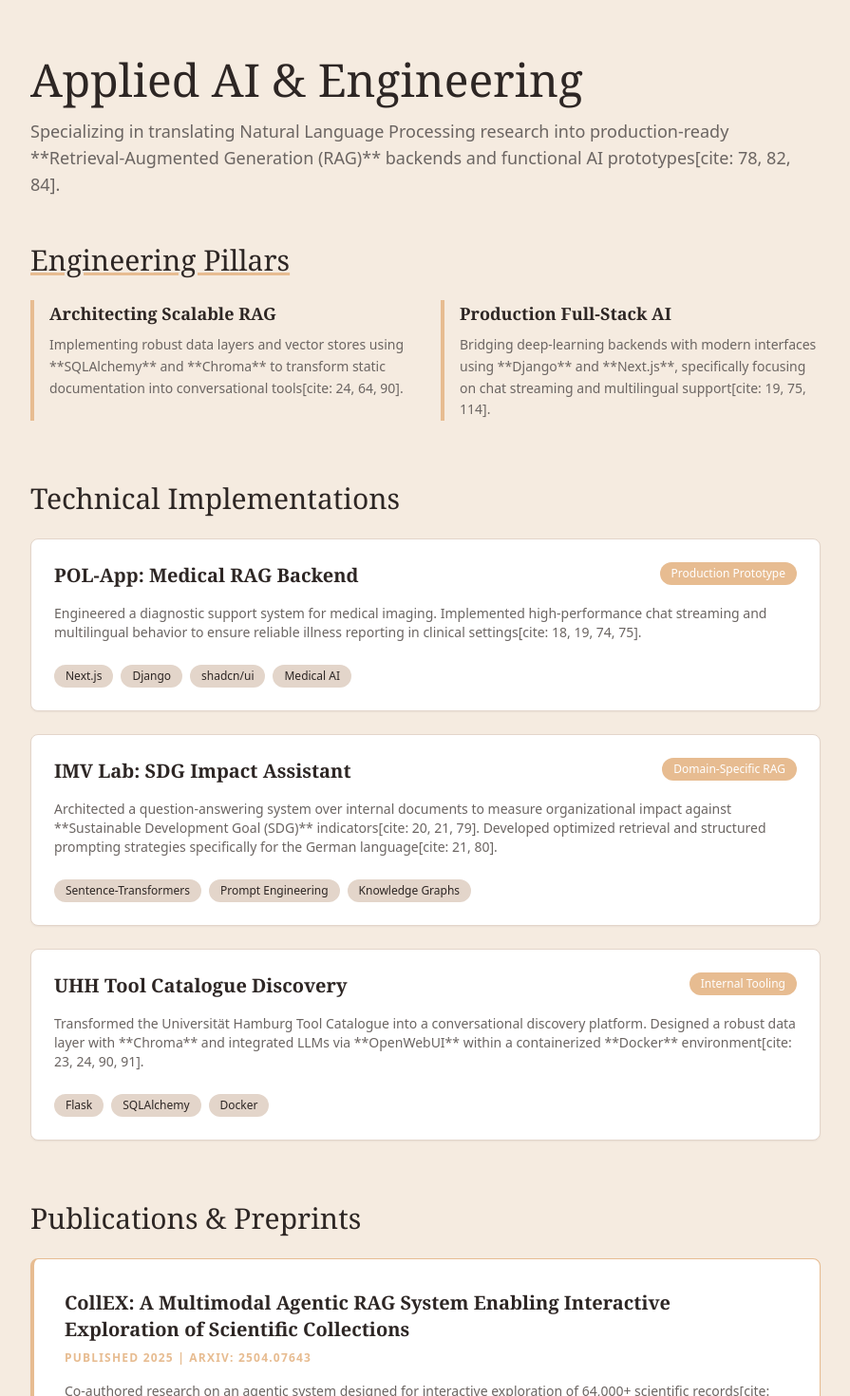
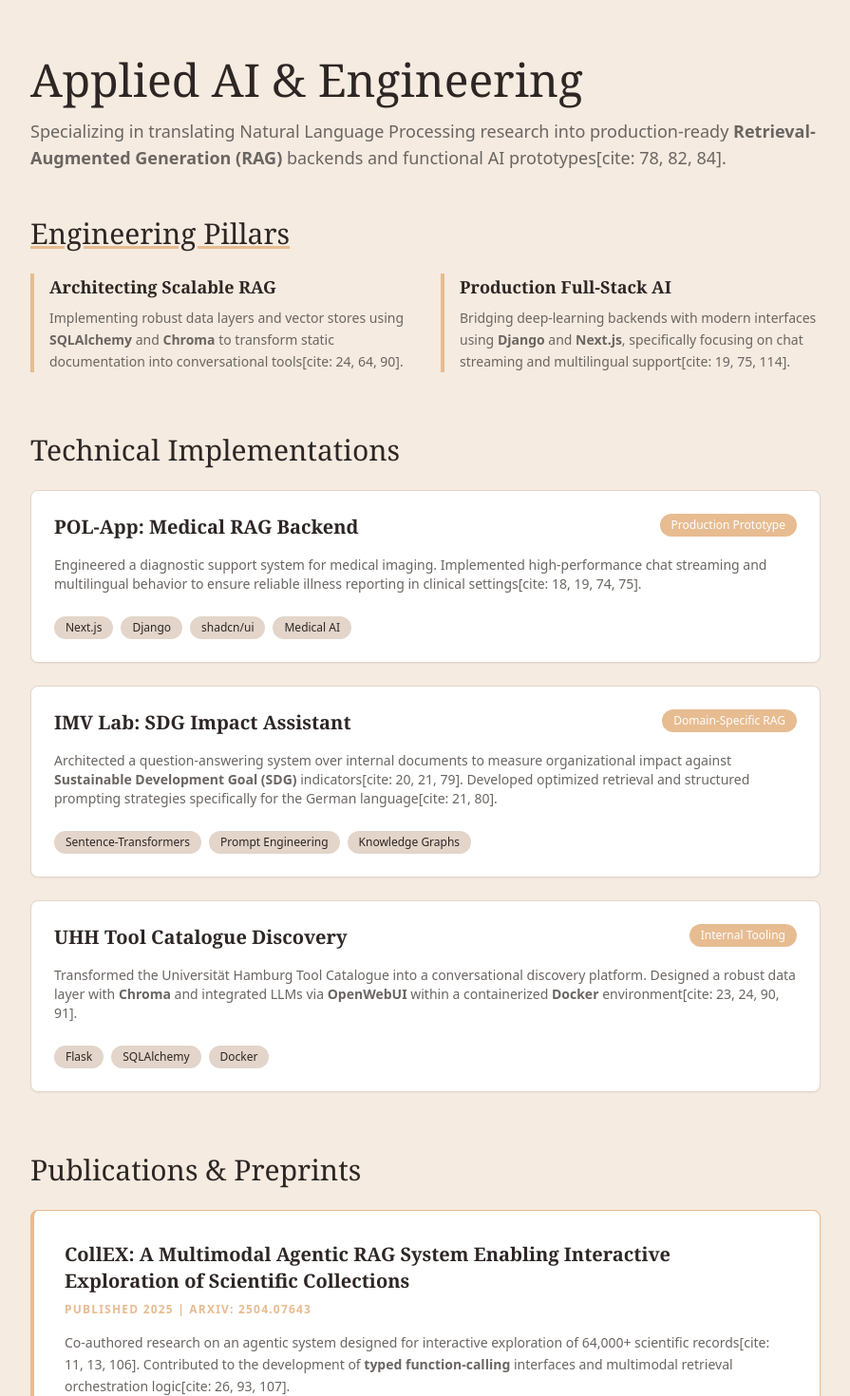
Before and after one commit to nilix-ba/nilix-ba.github.io, a Next.js app: page /research in a window 1280 px wide. Shown: the part 80-1550 px from the top of the page at 95% size, without its empty margins (192-1087 px from the left). Built offline with nearby package versions, Linux system fonts and the light colour scheme.

Commit message:
improved a page

```diff
--- a/pages/research.js
+++ b/pages/research.js
@@ -25,7 +25,7 @@
         <header className="mb-12">
           <h1 className="text-4xl md:text-5xl font-serif mb-4 text-primary">Applied AI & Engineering</h1>
           <p className="section-description text-lg">
-            Specializing in translating Natural Language Processing research into production-ready **Retrieval-Augmented Generation (RAG)** backends and functional AI prototypes[cite: 78, 82, 84].
+            Specializing in translating Natural Language Processing research into production-ready <strong>Retrieval-Augmented Generation (RAG)</strong> backends and functional AI prototypes[cite: 78, 82, 84].
           </p>
         </header>
 
@@ -36,13 +36,13 @@
             <div className="accent-bar">
               <h3 className="text-lg font-semibold mb-2">Architecting Scalable RAG</h3>
               <p className="text-sm text-secondary leading-relaxed">
-                Implementing robust data layers and vector stores using **SQLAlchemy** and **Chroma** to transform static documentation into conversational tools[cite: 24, 64, 90].
+                Implementing robust data layers and vector stores using <strong>SQLAlchemy</strong> and <strong>Chroma</strong> to transform static documentation into conversational tools[cite: 24, 64, 90].
               </p>
             </div>
             <div className="accent-bar">
               <h3 className="text-lg font-semibold mb-2">Production Full-Stack AI</h3>
               <p className="text-sm text-secondary leading-relaxed">
-                Bridging deep-learning backends with modern interfaces using **Django** and **Next.js**, specifically focusing on chat streaming and multilingual support[cite: 19, 75, 114].
+                Bridging deep-learning backends with modern interfaces using <strong>Django</strong> and <strong>Next.js</strong>, specifically focusing on chat streaming and multilingual support[cite: 19, 75, 114].
               </p>
             </div>
           </div>
@@ -77,7 +77,7 @@
                 <span className="badge-accent">Domain-Specific RAG</span>
               </div>
               <p className="text-sm text-secondary mb-6">
-                Architected a question-answering system over internal documents to measure organizational impact against **Sustainable Development Goal (SDG)** indicators[cite: 20, 21, 79]. Developed optimized retrieval and structured prompting strategies specifically for the German language[cite: 21, 80].
+                Architected a question-answering system over internal documents to measure organizational impact against <strong>Sustainable Development Goal (SDG)</strong> indicators[cite: 20, 21, 79]. Developed optimized retrieval and structured prompting strategies specifically for the German language[cite: 21, 80].
               </p>
               <div className="flex flex-wrap gap-2">
                 <span className="badge">Sentence-Transformers</span>
@@ -93,7 +93,7 @@
                 <span className="badge-accent">Internal Tooling</span>
               </div>
               <p className="text-sm text-secondary mb-6">
-                Transformed the Universität Hamburg Tool Catalogue into a conversational discovery platform. Designed a robust data layer with **Chroma** and integrated LLMs via **OpenWebUI** within a containerized **Docker** environment[cite: 23, 24, 90, 91].
+                Transformed the Universität Hamburg Tool Catalogue into a conversational discovery platform. Designed a robust data layer with <strong>Chroma</strong> and integrated LLMs via <strong>OpenWebUI</strong> within a containerized <strong>Docker</strong> environment[cite: 23, 24, 90, 91].
               </p>
               <div className="flex flex-wrap gap-2">
                 <span className="badge">Flask</span>
@@ -111,7 +111,7 @@
             <h3 className="text-xl font-semibold mb-2">CollEX: A Multimodal Agentic RAG System Enabling Interactive Exploration of Scientific Collections</h3>
             <p className="text-xs font-bold text-accent uppercase tracking-widest mb-4">Published 2025 | ArXiv: 2504.07643</p>
             <p className="text-sm text-secondary leading-relaxed mb-6">
-              Co-authored research on an agentic system designed for interactive exploration of 64,000+ scientific records[cite: 11, 13, 106]. Contributed to the development of **typed function-calling** interfaces and multimodal retrieval orchestration logic[cite: 26, 93, 107].
+              Co-authored research on an agentic system designed for interactive exploration of 64,000+ scientific records[cite: 11, 13, 106]. Contributed to the development of <strong>typed function-calling</strong> interfaces and multimodal retrieval orchestration logic[cite: 26, 93, 107].
             </p>
             <div className="flex justify-between items-center">
               <div className="flex gap-2">
```
